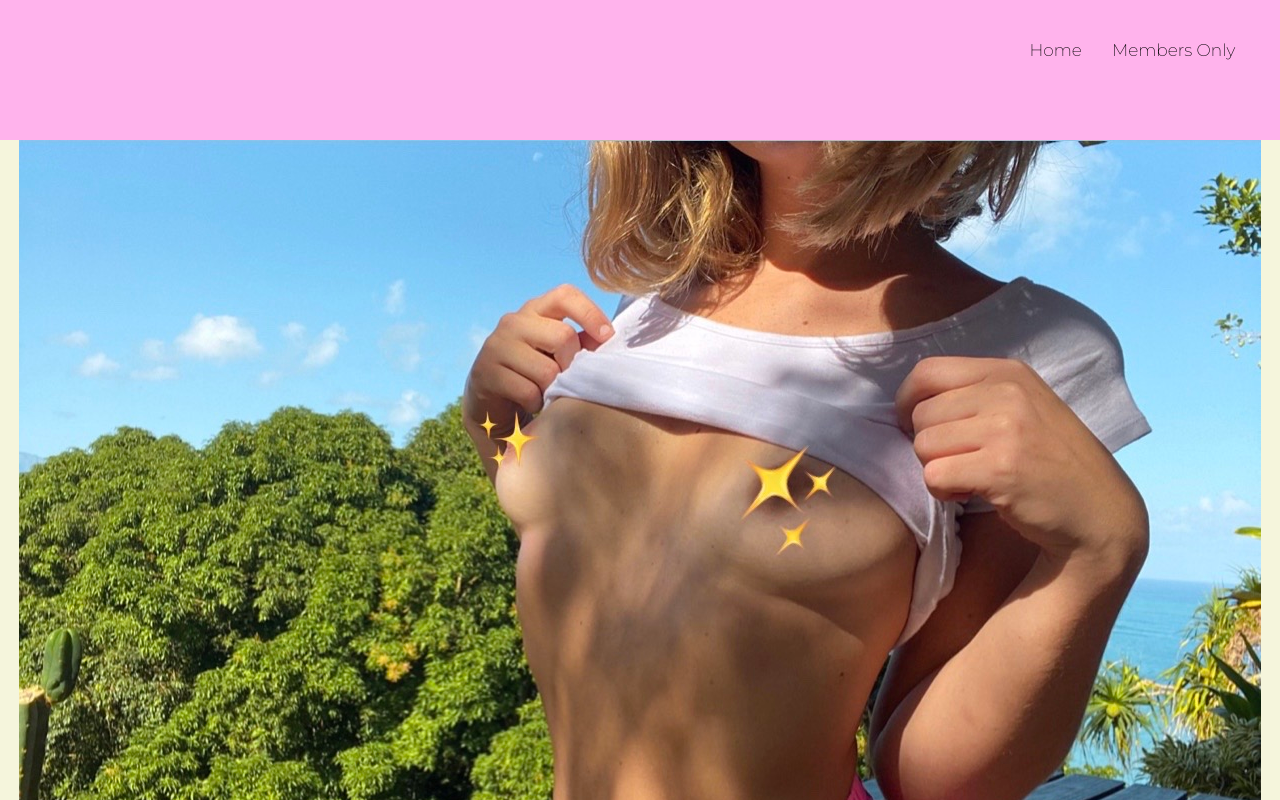
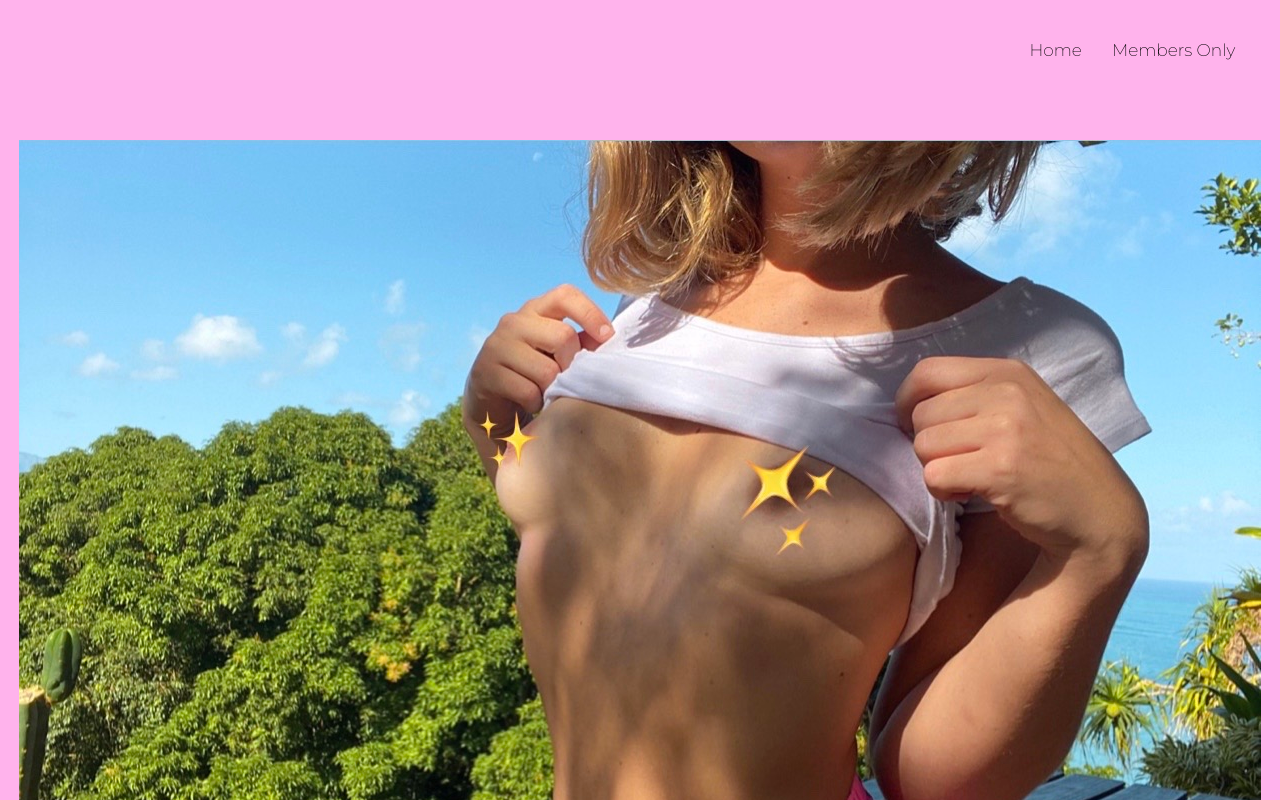
Before and after one commit to corrigarton/corrigarto, a plain HTML site: page membersonly.html in a window 1280 px wide. Drawn offline with Linux system fonts and the light colour scheme.

Commit message:
Update memberstyles.css

```diff
--- a/memberstyles.css
+++ b/memberstyles.css
@@ -84,7 +84,6 @@ body, html, main {
   }
 
   #pics {
-      background-color: beige;
       display: flex;
       flex-direction: column;
       align-items: center;
```
